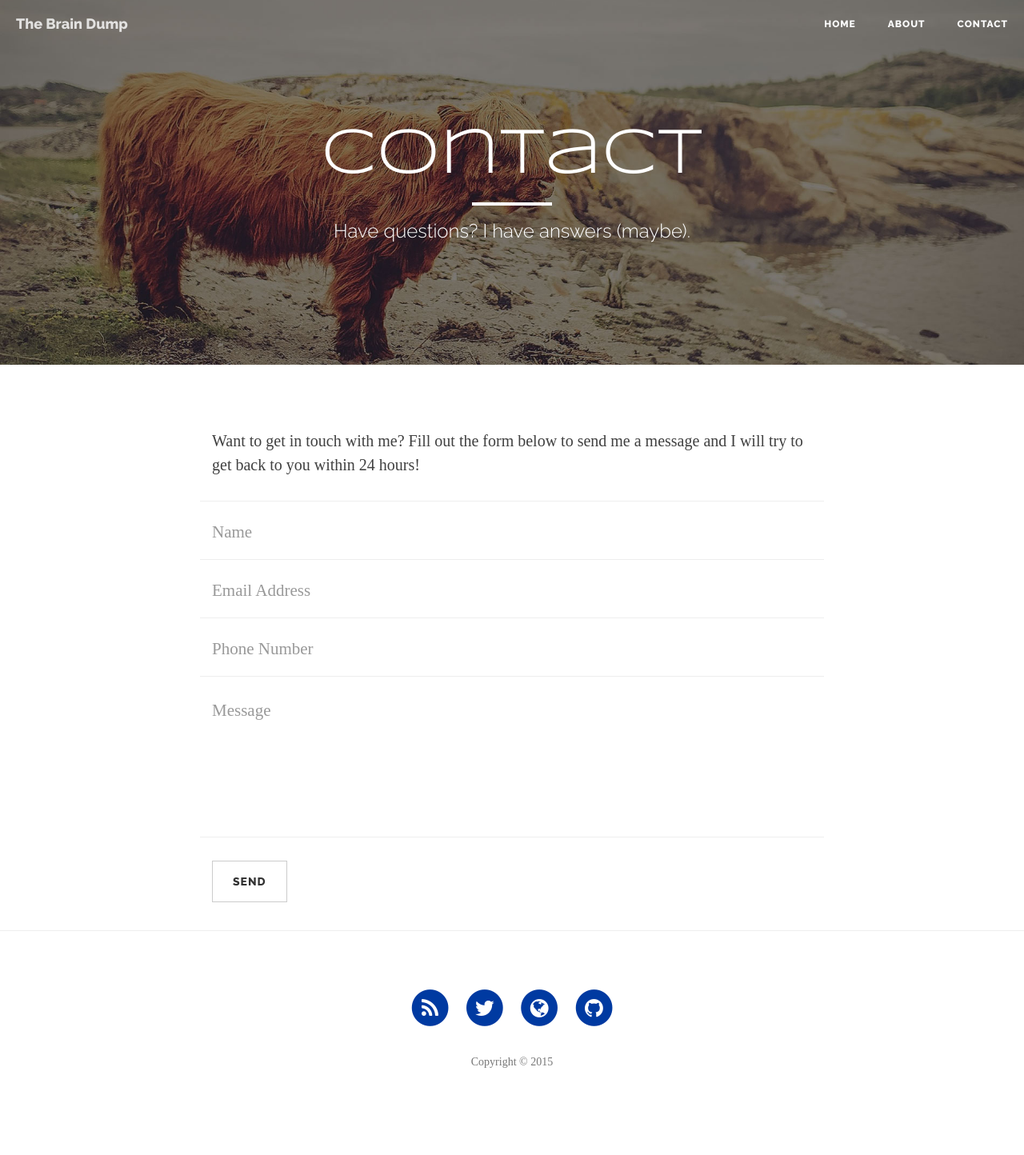
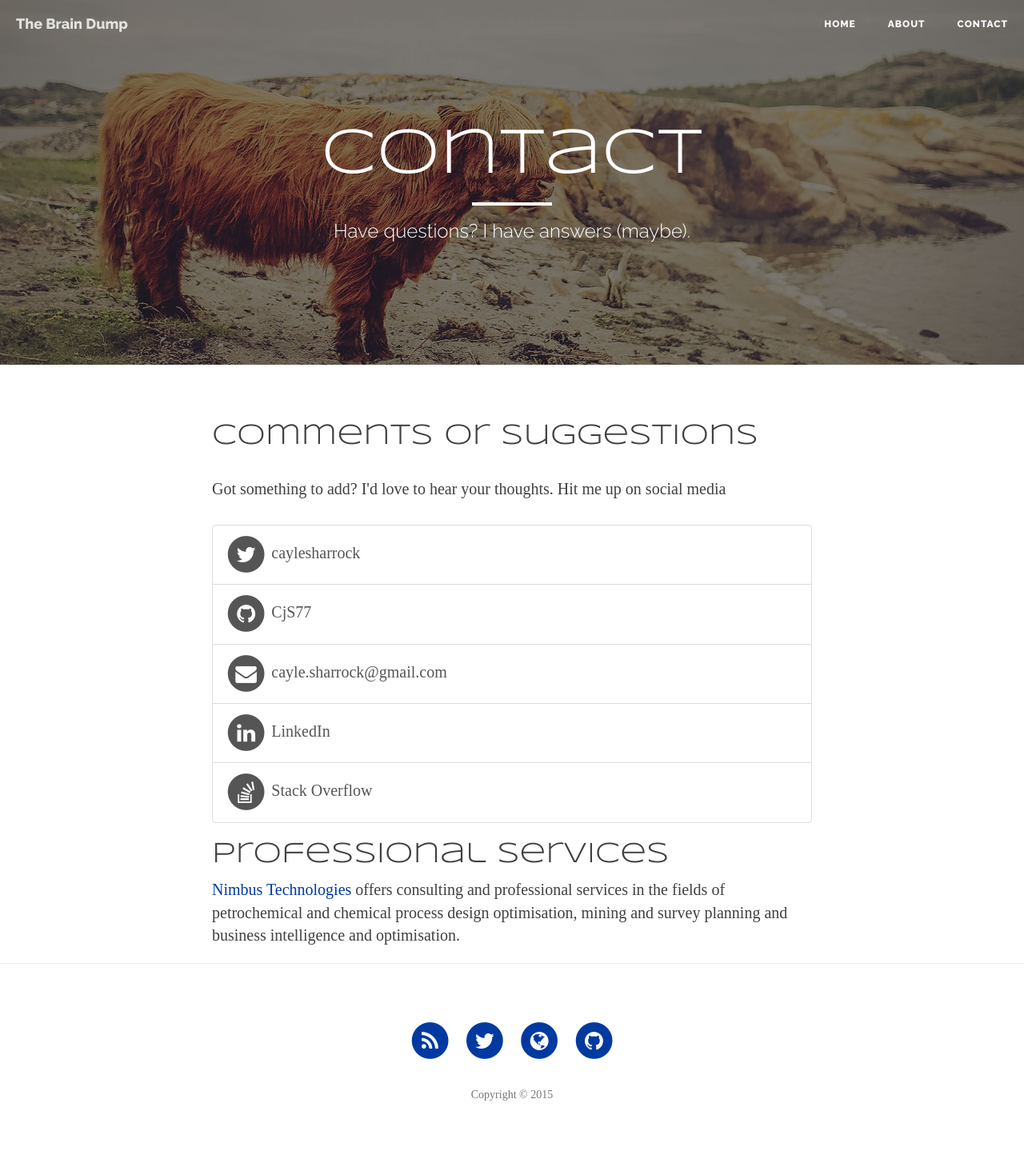
Before and after one commit to CjS77/CjS77.github.io, a Jekyll site: the page built from contact.html, in a window 1280 px wide. Shown: the whole page at 80% size. Built offline with Jekyll 4.4.1, drawn with Linux system fonts in a browser that asks for light colours; before the commit the page ends 1403 px from its top, so only the background shows below that.

Commit message:
Fixed contact page. Added Google tracking

```diff
--- a/_config.yml
+++ b/_config.yml
@@ -15,3 +15,10 @@ highlighter: pygments
 permalink: pretty
 paginate: 5
 exclude: ["less","node_modules","Gruntfile.js","package.json","README.md","srcimg"]
+
+contacts:
+  -  {icon: fa-twitter, text: 'caylesharrock', href: 'https://twitter.com/caylesharrock'}
+  -  {icon: fa-github, text: 'CjS77', href: 'https://github.com/CjS77'}
+  -  {icon: fa-envelope, text: 'cayle.sharrock@gmail.com', href: 'mailto:cayle.sharrock@gmail.com'}
+  -  {icon: fa-linkedin, text: 'LinkedIn', href: 'http://za.linkedin.com/in/cjsharrock'}
+  -  {icon: fa-stack-overflow, text: 'Stack Overflow', href: 'http://stackoverflow.com/users/1177536/cjs'}
--- a/contact.html
+++ b/contact.html
@@ -5,44 +5,24 @@ description: "Have questions? I have answers (maybe)."
 header-img: "img/contact-bg.jpg"
 ---
 
-<p>Want to get in touch with me? Fill out the form below to send me a message and I will try to get back to you within 24 hours!</p>
-<!-- Contact Form - Enter your email address on line 19 of the mail/contact_me.php file to make this form work. -->
-<!-- WARNING: Some web hosts do not allow emails to be sent through forms to common mail hosts like Gmail or Yahoo. It's recommended that you use a private domain email address! -->
-<!-- NOTE: To use the contact form, your site must be on a live web host with PHP! The form will not work locally! -->
-<form name="sentMessage" id="contactForm" novalidate>
-    <div class="row control-group">
-        <div class="form-group col-xs-12 floating-label-form-group controls">
-            <label>Name</label>
-            <input type="text" class="form-control" placeholder="Name" id="name" required data-validation-required-message="Please enter your name.">
-            <p class="help-block text-danger"></p>
-        </div>
-    </div>
-    <div class="row control-group">
-        <div class="form-group col-xs-12 floating-label-form-group controls">
-            <label>Email Address</label>
-            <input type="email" class="form-control" placeholder="Email Address" id="email" required data-validation-required-message="Please enter your email address.">
-            <p class="help-block text-danger"></p>
-        </div>
-    </div>
-    <div class="row control-group">
-        <div class="form-group col-xs-12 floating-label-form-group controls">
-            <label>Phone Number</label>
-            <input type="tel" class="form-control" placeholder="Phone Number" id="phone" required data-validation-required-message="Please enter your phone number.">
-            <p class="help-block text-danger"></p>
-        </div>
-    </div>
-    <div class="row control-group">
-        <div class="form-group col-xs-12 floating-label-form-group controls">
-            <label>Message</label>
-            <textarea rows="5" class="form-control" placeholder="Message" id="message" required data-validation-required-message="Please enter a message."></textarea>
-            <p class="help-block text-danger"></p>
-        </div>
-    </div>
-    <br>
-    <div id="success"></div>
-    <div class="row">
-        <div class="form-group col-xs-12">
-            <button type="submit" class="btn btn-default">Send</button>
-        </div>
-    </div>
-</form>
+<h1>Comments or suggestions</h1>
+
+<p>Got something to add? I'd love to hear your thoughts. Hit me up on social media</p>
+
+<div class="list-group">
+    {% for contact in site.contacts %}
+    <a class="list-group-item" href="{{ contact.href }}">
+        <span class="fa-stack fa-lg">
+            <i class="fa fa-circle fa-stack-2x"></i>
+            <i class="fa {{ contact.icon }} fa-stack-1x fa-inverse"></i>
+        </span>
+        <span class="text-right">{{ contact.text }}</span>
+    </a>
+    {% endfor %}
+</div>
+
+<h1>Professional services</h1>
+
+<a href="http://nimbustech.biz">Nimbus Technologies</a> offers consulting and professional services in the fields of
+    petrochemical and chemical process design optimisation, mining and survey planning and business intelligence and
+optimisation.
--- /dev/null
+++ b/googleb118c33b77fc45a0.html
@@ -0,0 +1 @@
+google-site-verification: googleb118c33b77fc45a0.html
```
Also changed, not shown: Gruntfile.js (+4 -4 lines), 1 other file.
